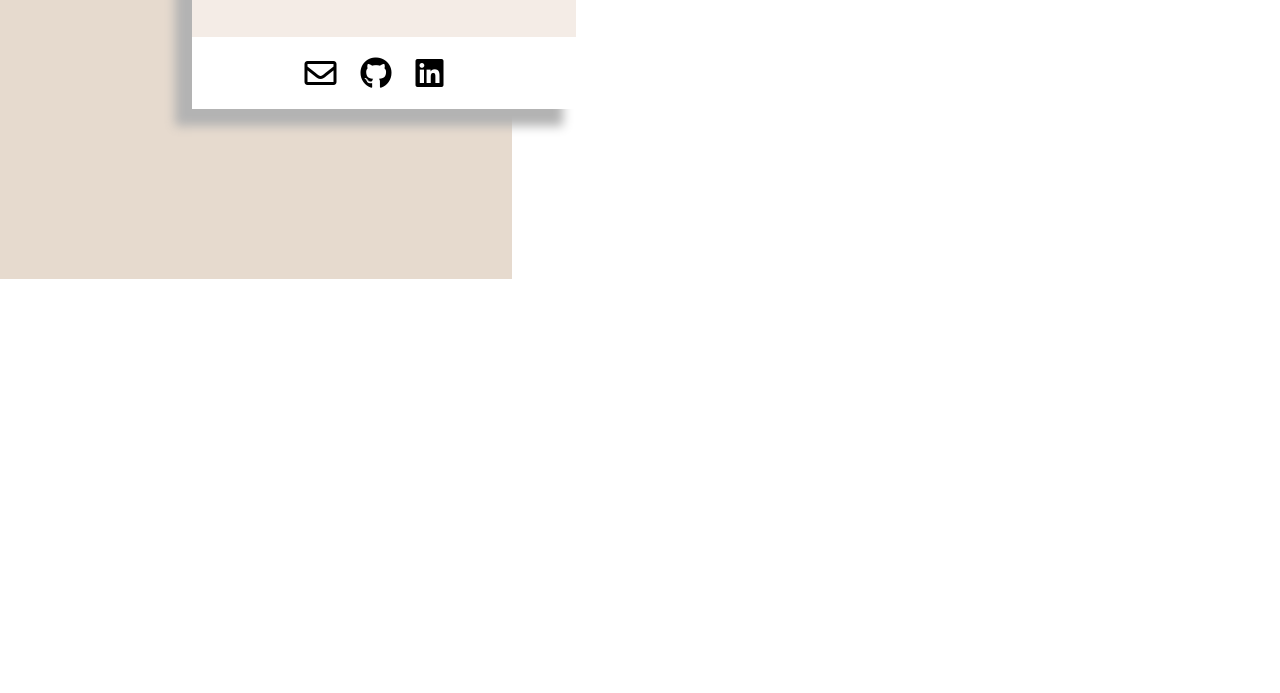
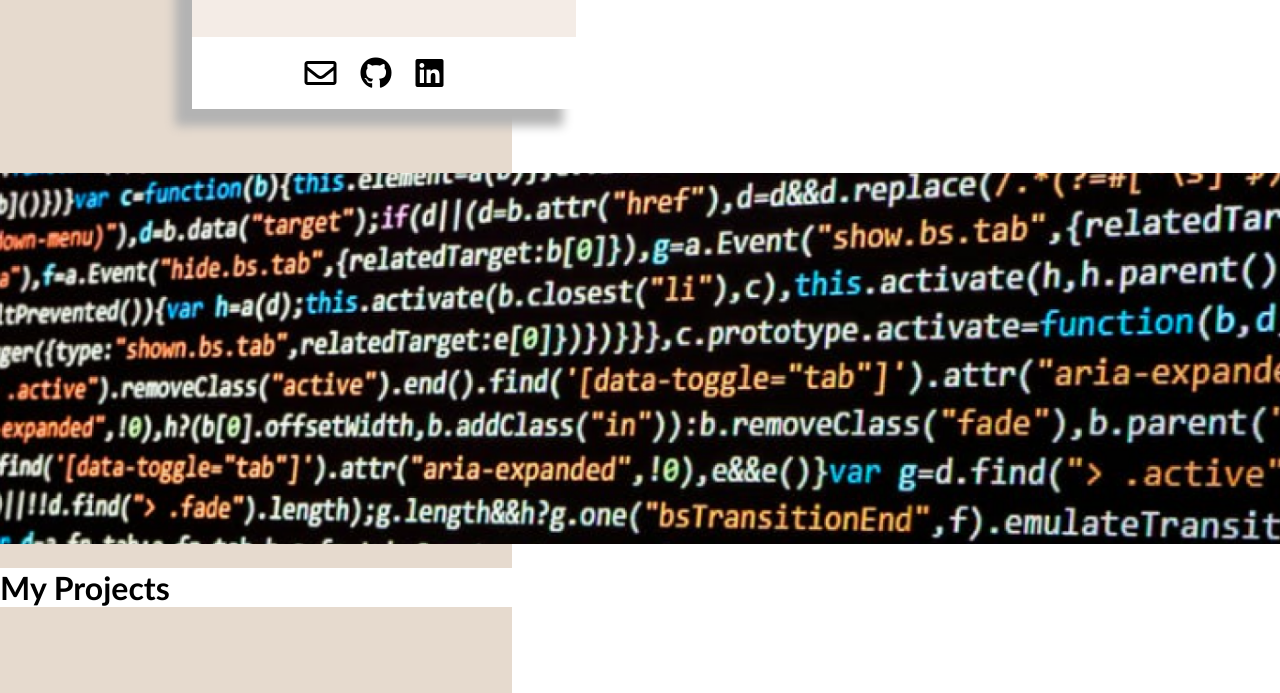
Before and after one commit to MarkLinXVII/MarkLinXVII.github.io, a plain HTML site: page index.html in a window 1280 px wide. Shown: the part 521-1214 px from the top of the page. Before the commit the page ends 800 px from the top, so only its background shows below. Drawn offline with Linux system fonts and the light colour scheme.

Commit message:
added some stuff to about me page

```diff
--- a/index.html
+++ b/index.html
@@ -40,8 +40,9 @@
                 <button onclick="window.location.href='projects.html'"><strong>PROJECTS</strong></button>
             </div>
         </div>
-        <div><img src=></div>
+        <div><img src=images/img1.png alt="page_filler" style="width: 100%;"></div>
         <div id="projects">
+            <h1>My Projects</h1>
         </div>
     </body>
 </html>
```
